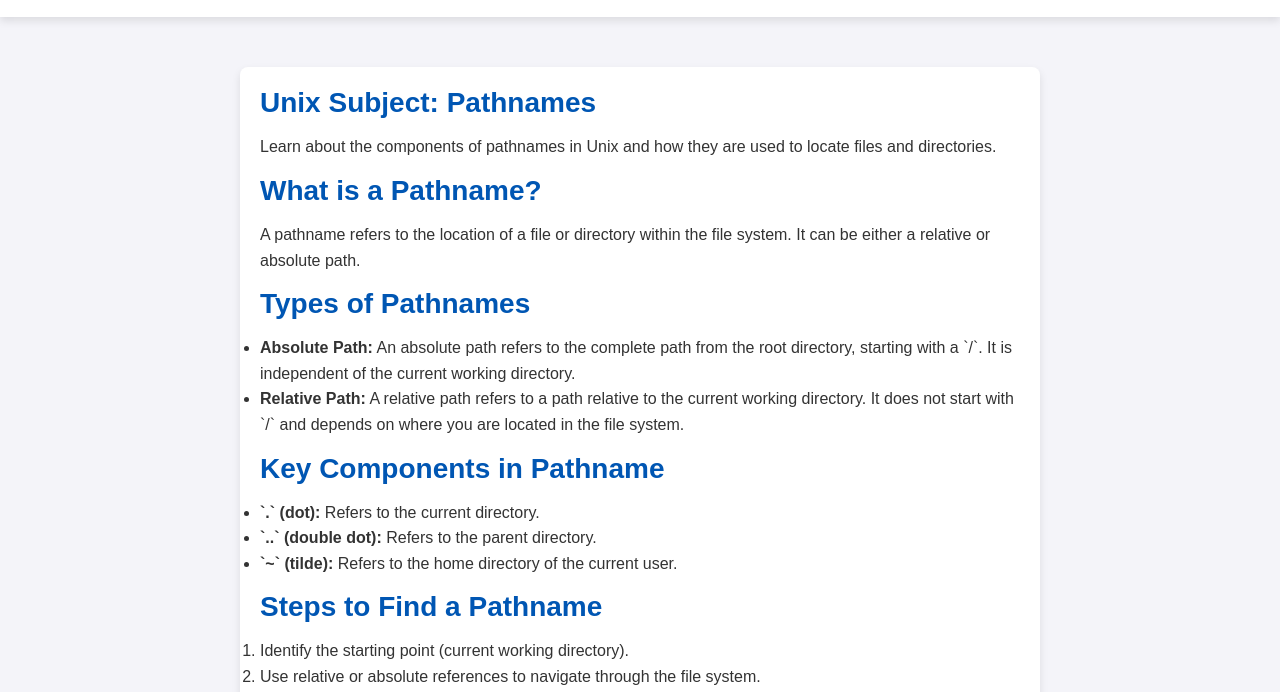
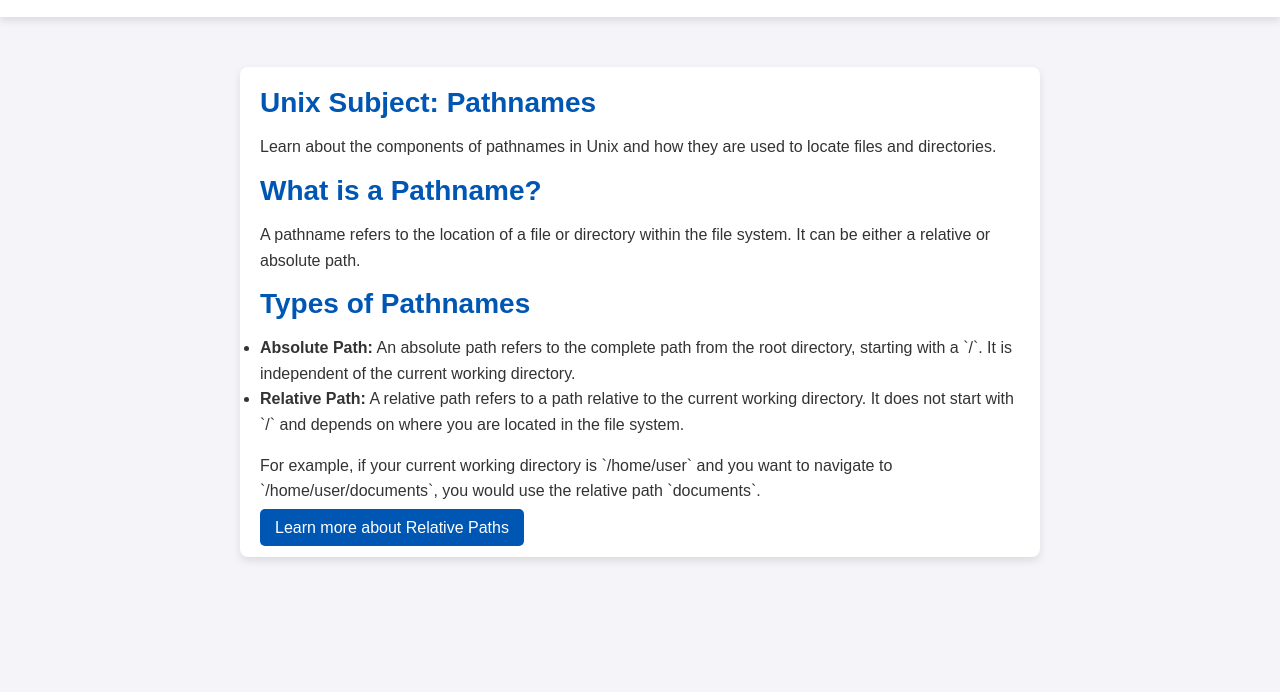
Before and after one commit to harshitha2024-19/unix1, a plain HTML site: page index.html in a window 1280 px wide. Shown: the part 256-948 px from the top of the page. After the commit the page ends 863 px from the top, so only its background shows below. Drawn offline with Linux system fonts and the light colour scheme.

Commit message:
Update index.html

```diff
--- a/index.html
+++ b/index.html
@@ -180,19 +180,6 @@
         <li><strong>Relative Path:</strong> A relative path refers to a path relative to the current working directory. It does not start with `/` and depends on where you are located in the file system.</li>
       </ul>
 
-      <h2>Key Components in Pathname</h2>
-      <ul>
-        <li><strong>`.` (dot):</strong> Refers to the current directory.</li>
-        <li><strong>`..` (double dot):</strong> Refers to the parent directory.</li>
-        <li><strong>`~` (tilde):</strong> Refers to the home directory of the current user.</li>
-      </ul>
-
-      <h2>Steps to Find a Pathname</h2>
-      <ol>
-        <li>Identify the starting point (current working directory).</li>
-        <li>Use relative or absolute references to navigate through the file system.</li>
-        <li>Use the appropriate components (`/`, `.`, `..`, `~`) based on the context.</li>
-      </ol>
 
       <p>For example, if your current working directory is `/home/user` and you want to navigate to `/home/user/documents`, you would use the relative path `documents`.</p>
 
```
